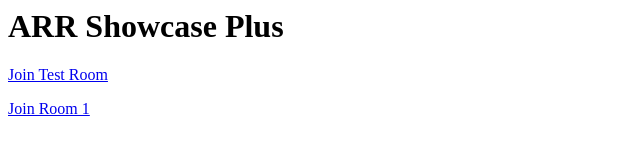
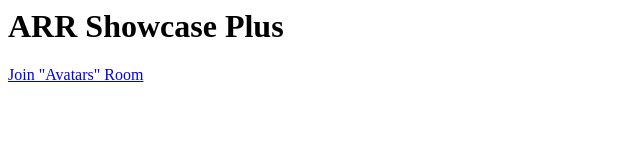
Before and after one commit to AMollis/arr.showcase.redirect, a plain HTML site: page index.html in a window 1280 px wide. Shown: the whole page, without its empty margins (0-640 px from the left). Drawn offline with Linux system fonts and the light colour scheme.

Commit message:
Updating links

```diff
--- a/index.html
+++ b/index.html
@@ -4,7 +4,6 @@
 </head>
 <body >
    <h1>ARR Showcase Plus</h1>
-   <p><a href="arrshowcase://join/?room=Test">Join Test Room</a></p>
-   <p><a href="arrshowcase://join/?room=Room+1">Join Room 1</a></p>
+   <p><a href="arrshowcase://join/?room=Avatars">Join "Avatars" Room</a></p>
 </body>
 </html>
```
Also changed, not shown: 1 other file.
